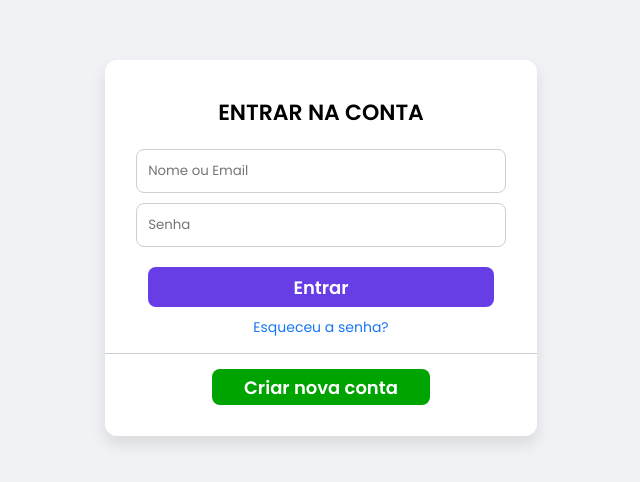
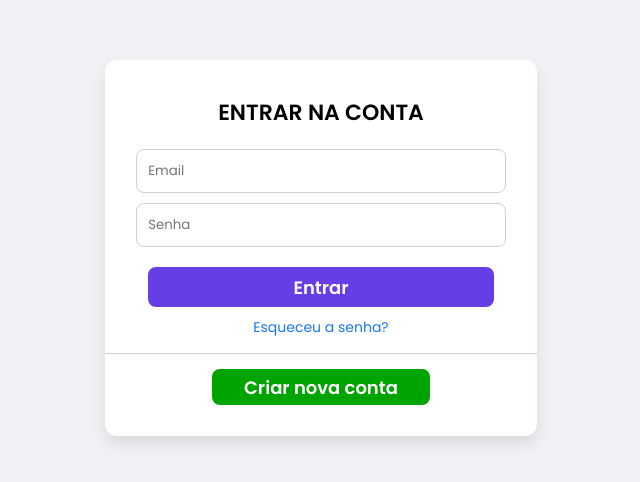
Before and after one commit to EduardoSieglitz/TCC, a React (Create React App) app in the folder front/: page / in a window 1280 px wide. Shown: the part 120-602 px from the top of the page, without its empty margins (319-959 px from the left). Built offline with nearby package versions, Linux system fonts and the light colour scheme.

Commit message:
Validação login
Fazendo a validação do login.

```diff
--- a/front/src/pages/Cadastro/cadastro.jsx
+++ b/front/src/pages/Cadastro/cadastro.jsx
@@ -4,9 +4,8 @@ import validator from 'validator';
 
 export default function Cadastro() {
     const { register, handleSubmit, watch, formState: { errors } } = useForm();
-    console.log({ errors })
     const dados = (event) => {
-       alert(JSON.stringify(event));
+        alert(JSON.stringify(event));
     }
 
     return (
@@ -25,7 +24,7 @@ export default function Cadastro() {
                 {errors?.nome?.type === 'maxLength' && <p className={styles.input_menssage}>maxLength</p>}
 
                 <input type="text" placeholder="Email"
-                    {...register('email', { required: true, minLength: 5, maxLength: 50, validate: (value) => { return validator.isEmail(value)} })}
+                    {...register('email', { required: true, minLength: 6, maxLength: 50, validate: (value) => { return validator.isEmail(value) } })}
                     className={errors?.email && styles.input_error}
                 />
                 {errors?.email?.type === 'required' && <p className={styles.input_menssage}>Required</p>}
--- a/front/src/pages/Login/Login.module.css
+++ b/front/src/pages/Login/Login.module.css
@@ -30,7 +30,7 @@ body {
         margin: 15px 0 20px;
     }
 
-    form {
+    .form {
         display: flex;
         flex-direction: column;
         align-items: center;
@@ -97,4 +97,19 @@ body {
     a:hover {
         text-decoration: underline;
     }
+
+    /*----------------------Validação-------------------------*/
+    .form .input_error {
+        width: 80%;
+        border: 1px solid #ce1010;
+        border-radius: 8px;
+        padding: 11px;
+        margin-bottom: 10px;
+    }
+
+    .input_menssage {
+        color: #ce1010;
+        margin: 0;
+        font-size: 15px;
+    }
 }
--- a/front/src/pages/Login/login.jsx
+++ b/front/src/pages/Login/login.jsx
@@ -1,19 +1,42 @@
 import styles from './Login.module.css';
-import React from 'react';
+import { useForm } from 'react-hook-form';
+import validator from 'validator';
 
 function Login() {
+    const { register, handleSubmit, formState: { errors } } = useForm();
+    function dados(event) {
+        console.log({ event });
+    }
     return (
         <>
             <div className={styles.container}>
                 <div className={styles.title}>
                     <label htmlFor="title">Entrar na conta</label>
                 </div>
-                <form>
-                    <input type="email" name="email" id="email" placeholder="Nome ou Email" />
-                    <input type="text" name="senha" id="senha" placeholder="Senha" />
-                    <button>Entrar</button>
+                <div className={styles.form}>
+                    <input type='email'
+                        placeholder="Email"
+                        {...register('email', { required: true, minLength: 6, maxLength: 50, validate: (value) => { return validator.isEmail(value)} })}
+                        className={errors?.email && styles.input_error}
+                    />
+                    {errors?.email?.type == 'required' && <p className={styles.input_menssage}>required</p>}
+                    {errors?.email?.type == 'minLength' && <p className={styles.input_menssage}>minLength</p>}
+                    {errors?.email?.type == 'maxLength' && <p className={styles.input_menssage}>maxLength</p>}
+                    {errors?.email?.type == 'validate' && <p className={styles.input_menssage}>invalid Email</p>}
+
+
+                    <input type="text"
+                        placeholder="Senha"
+                        {...register("senha", { required: true, minLength: 8, maxLength: 50 })}
+                        className={errors?.senha && styles.input_error}
+                    />
+                    {errors?.senha?.type == 'required' && <p className={styles.input_menssage}>required</p>}
+                    {errors?.senha?.type == 'minLength' && <p className={styles.input_menssage}>minLength</p>}
+                    {errors?.senha?.type == 'maxLength' && <p className={styles.input_menssage}>maxLength</p>}
+
+                    <button onClick={() => { handleSubmit(dados)() }}>Entrar</button>
                     <a href="#">Esqueceu a senha?</a>
-                </form>
+                </div>
                 <div className={styles.line}></div>
                 <div className={styles.cad}>
                     <a href="/cadastro"><button>Criar nova conta</button></a>
```
